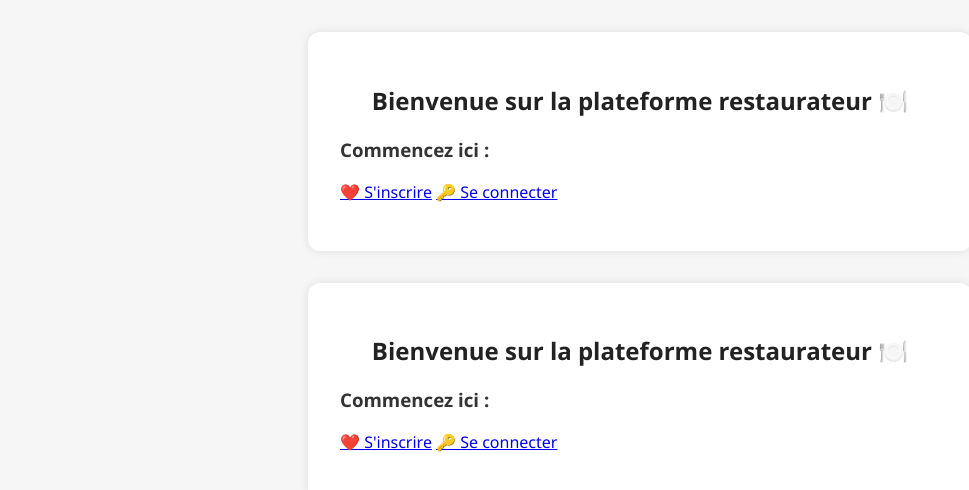
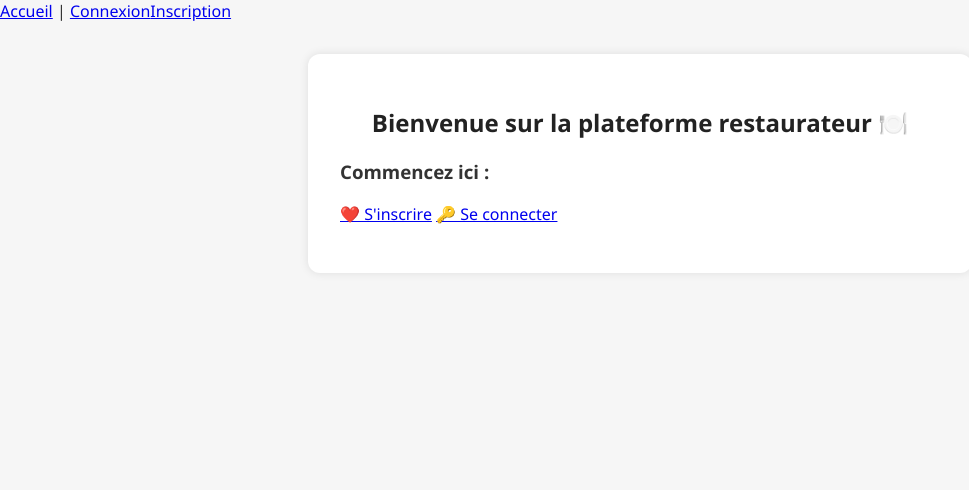
Before and after one commit to lmasumbuku/frontend, a React (Create React App) app: page / in a window 1280 px wide. Shown: the top 490 px of the page, without its empty margins (0-969 px from the left). Built offline with nearby package versions, Linux system fonts and the light colour scheme.

Commit message:
Update Navbar.js

```diff
--- a/src/components/Navbar.js
+++ b/src/components/Navbar.js
@@ -1,33 +1,31 @@
-import React, { useEffect } from "react";
+import React from "react";
 import { Link, useNavigate } from "react-router-dom";
 
-const HomePage = () => {
-  const token = localStorage.getItem("token");
+const Navbar = ({ isAuthenticated, setIsAuthenticated }) => {
   const navigate = useNavigate();
 
-  useEffect(() => {
-    if (token) {
-      navigate("/menu");  // Redirige l'utilisateur directement vers le menu s'il est connecté
-    }
-  }, [token, navigate]);
+  const handleLogout = () => {
+    localStorage.removeItem("token");
+    setIsAuthenticated(false);
+    navigate("/login"); // Redirige vers la page de connexion après déconnexion
+  };
 
   return (
-    <div className="container">
-      <h2>Bienvenue sur la plateforme restaurateur 🍽️</h2>
-
-      {!token ? (
+    <nav>
+      <Link to="/">Accueil</Link>{" | "}
+      {!isAuthenticated && <Link to="/login">Connexion</Link>}
+      {!isAuthenticated && <Link to="/register">Inscription</Link>}
+      {isAuthenticated && (
         <>
-          <h3>Commencez ici :</h3>
-          <p>
-            <Link to="/register">❤️ S'inscrire</Link>{" "}
-            <Link to="/login">🔑 Se connecter</Link>
-          </p>
+          <Link to="/menu">Menu</Link>{" | "}
+          <Link to="/add">Ajouter un plat</Link>{" | "}
+          <Link to="/orders">Commandes</Link>{" | "}
+          <Link to="/profile" className="hover:underline">Mon Profil</Link>{" | "}
+          <button onClick={handleLogout}>Déconnexion</button>
         </>
-      ) : (
-        <p>Vous êtes connecté. Utilisez le menu ci-dessus pour naviguer.</p>
       )}
-    </div>
+    </nav>
   );
 };
 
-export default HomePage;
+export default Navbar;
```
